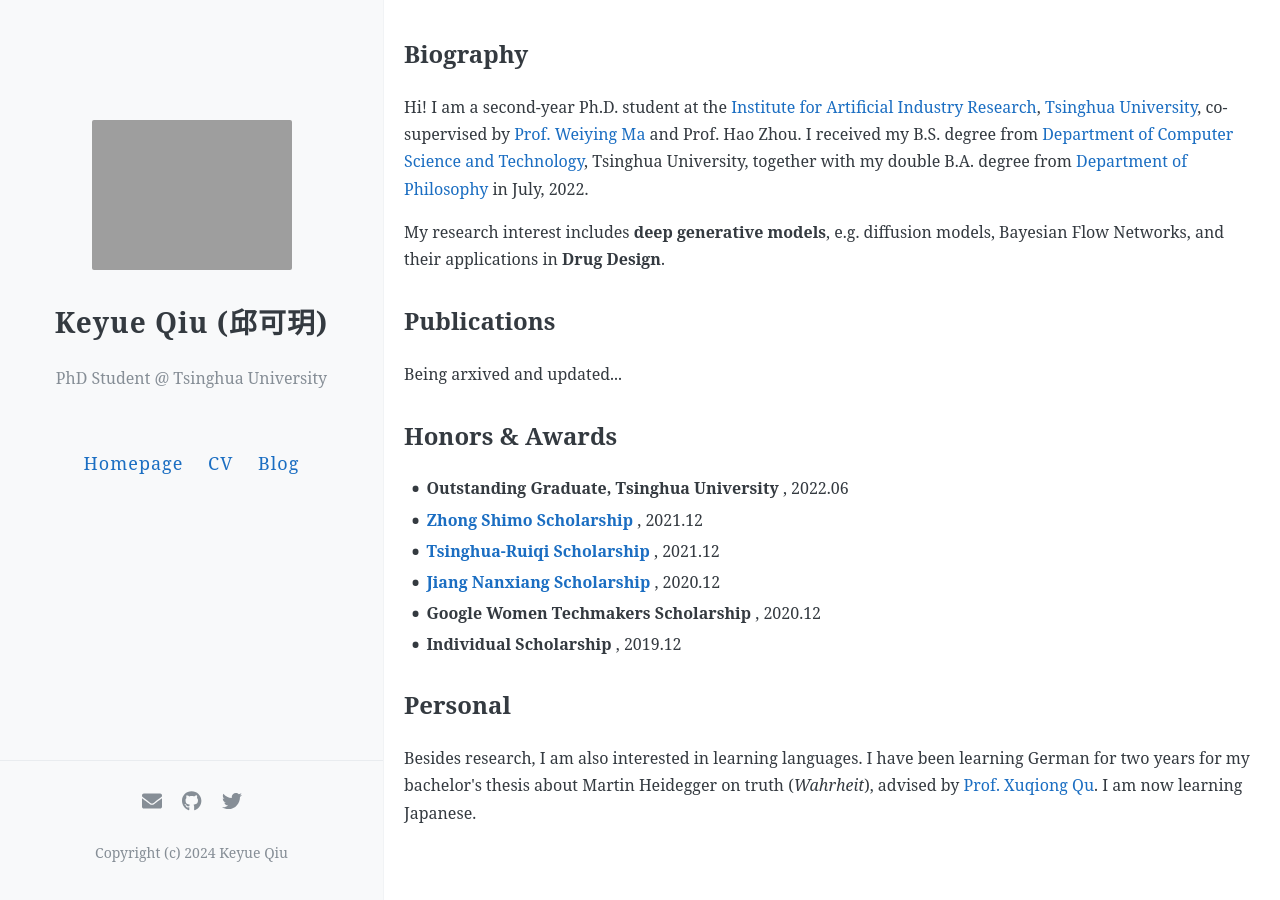
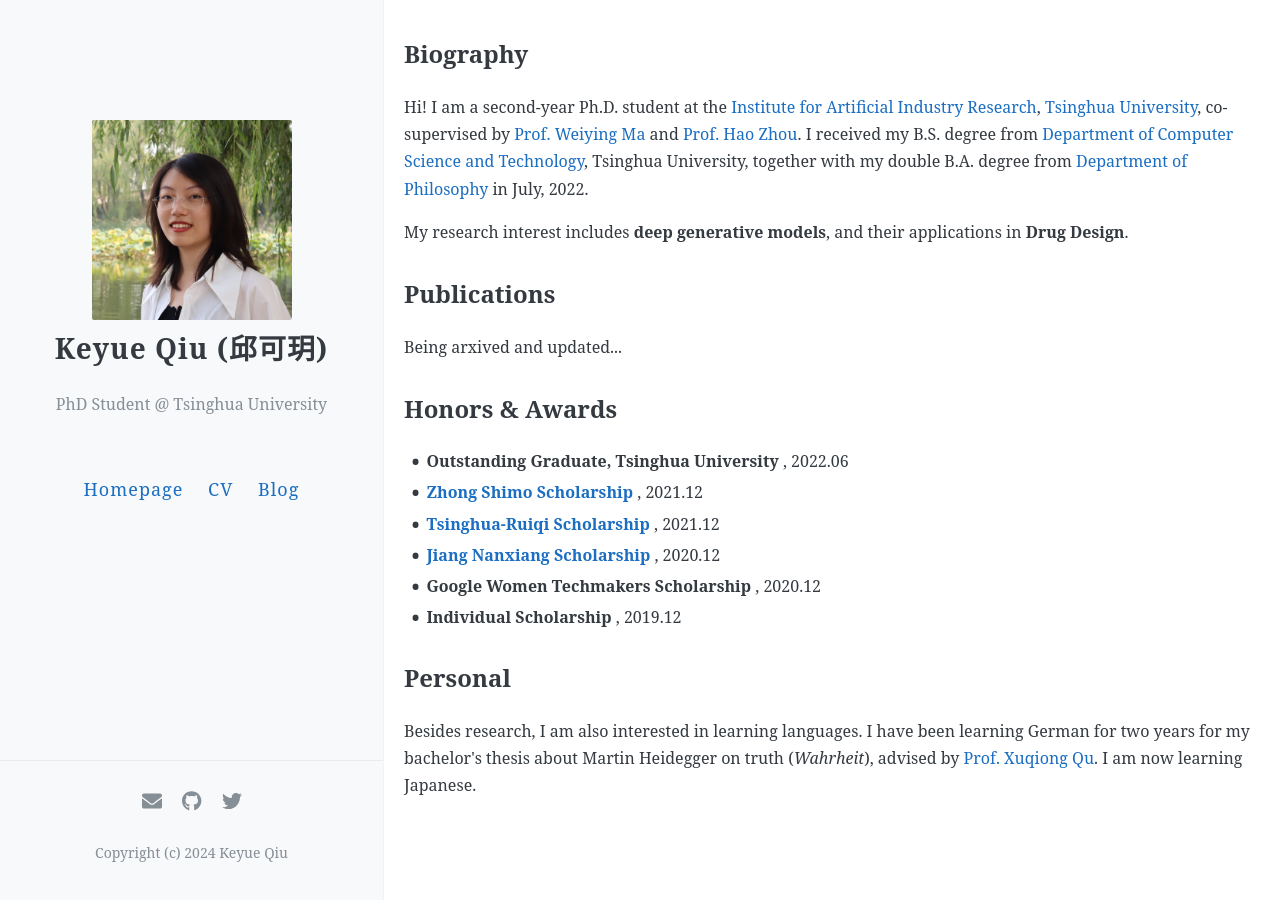
Before and after one commit to qky18/qky18.github.io, a Jekyll site: the page built from index.html, in a window 1280 px wide. Built offline with Jekyll 4.4.1, drawn with Linux system fonts in a browser that asks for light colours; the list of posts is cut into pages by our own code.

Commit message:
Update photos

```diff
--- a/_config.yml
+++ b/_config.yml
@@ -1,7 +1,7 @@
 name: "Keyue Qiu (邱可玥)"
 description: "PhD Student @ Tsinghua University"
 
-avatar: https://qky18.github.io/images/avatar.png
+avatar: https://qky18.github.io/images/avatar.jpg
 favicon: https://qky18.github.io/images/favicon.ico
 
 navigation:
--- a/index.html
+++ b/index.html
@@ -5,13 +5,13 @@ permalink: /
 ---
 <h2>Biography</h2>
 <p> Hi! I am a second-year Ph.D. student at the <a href=http://air.tsinghua.edu.cn>Institute for Artificial Industry Research</a>, <a
-  href="https://www.tsinghua.edu.cn">Tsinghua University</a>, co-supervised by <a href=https://air.tsinghua.edu.cn/info/1046/1206.htm>Prof. Weiying Ma</a> and <a href=https://air.tsinghua.edu.cn/info/1046/1661.htm></a>Prof. Hao Zhou.
+  href="https://www.tsinghua.edu.cn">Tsinghua University</a>, co-supervised by <a href=https://air.tsinghua.edu.cn/info/1046/1206.htm>Prof. Weiying Ma</a> and <a href=https://air.tsinghua.edu.cn/info/1046/1661.htm>Prof. Hao Zhou</a>.
   I received my B.S. degree from <a href="https://www.cs.tsinghua.edu.cn/csen/">Department of Computer Science and Technology</a>, Tsinghua
   University, together with my double B.A. degree from <a href="https://www.phil.tsinghua.edu.cn">Department of Philosophy</a> in July, 2022.</p>
 
 <p>
   My research interest includes <strong>deep
-    generative models</strong>, e.g. diffusion models, Bayesian Flow Networks, and their
+    generative models</strong>, and their
   applications in <strong>Drug Design</strong>.
 </p>
 
```
Also changed, not shown: images/avatar.jpg (added), images/favicon.ico (added).
